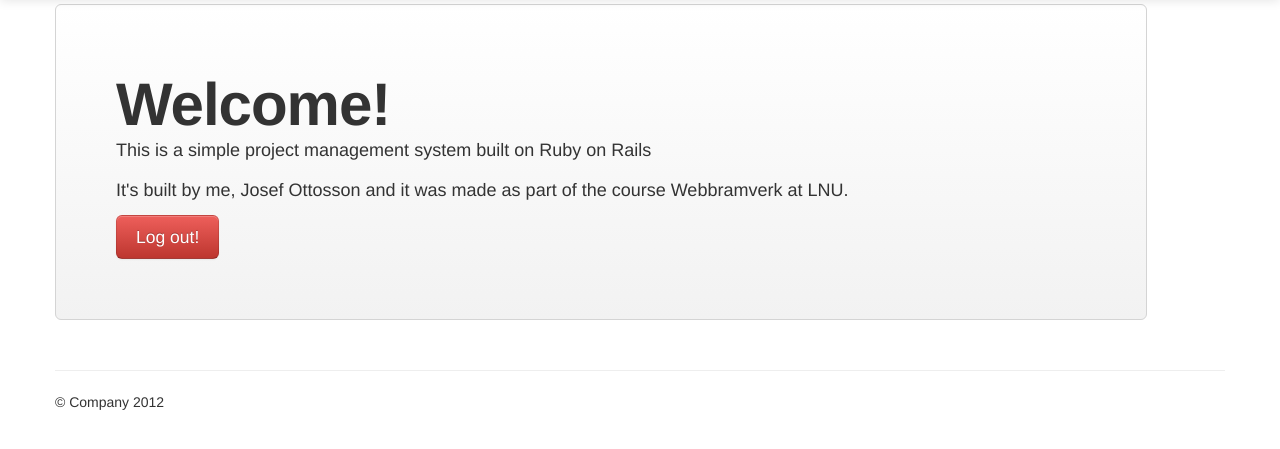
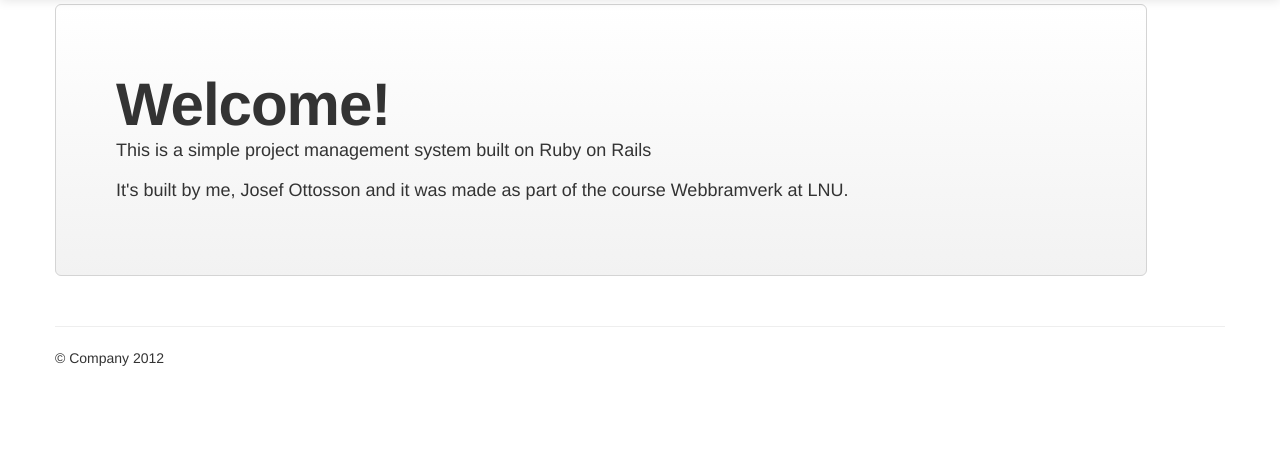
Before and after one commit to joseftw/1DV450_jo222ev, a Rails app: page /home in a window 1280 px wide. Shown: the part 56-505 px from the top of the page. Run offline with Rails 7, Linux system fonts and the light colour scheme; the visitor is signed in with stand-in values (Sample User, id 1); style sheets or scripts are compiled from the project's sources; parts of the project's set-up code (start-up, migrations or seed data) failed here and were passed over; some libraries are stand-ins or nearby versions.

Commit message:
simple fix

```diff
--- a/RubyLabb/app/views/home/index.html.erb
+++ b/RubyLabb/app/views/home/index.html.erb
@@ -10,11 +10,5 @@
     <h1>Welcome!</h1>
     <p>This is a simple project management system built on Ruby on Rails</p>
     <p>It's built by me, Josef Ottosson and it was made as part of the course Webbramverk at LNU.</p>
-
-    <% if session[:id] %>
-      <a href="logout" class="btn btn-large btn-info">Log in!</a>
-    <% else %>
-      <a href="login" class="btn btn-large btn-danger">Log out!</a>
-    <% end %>
   </div>
 </div>
```
Also changed, not shown: 2 other files.
